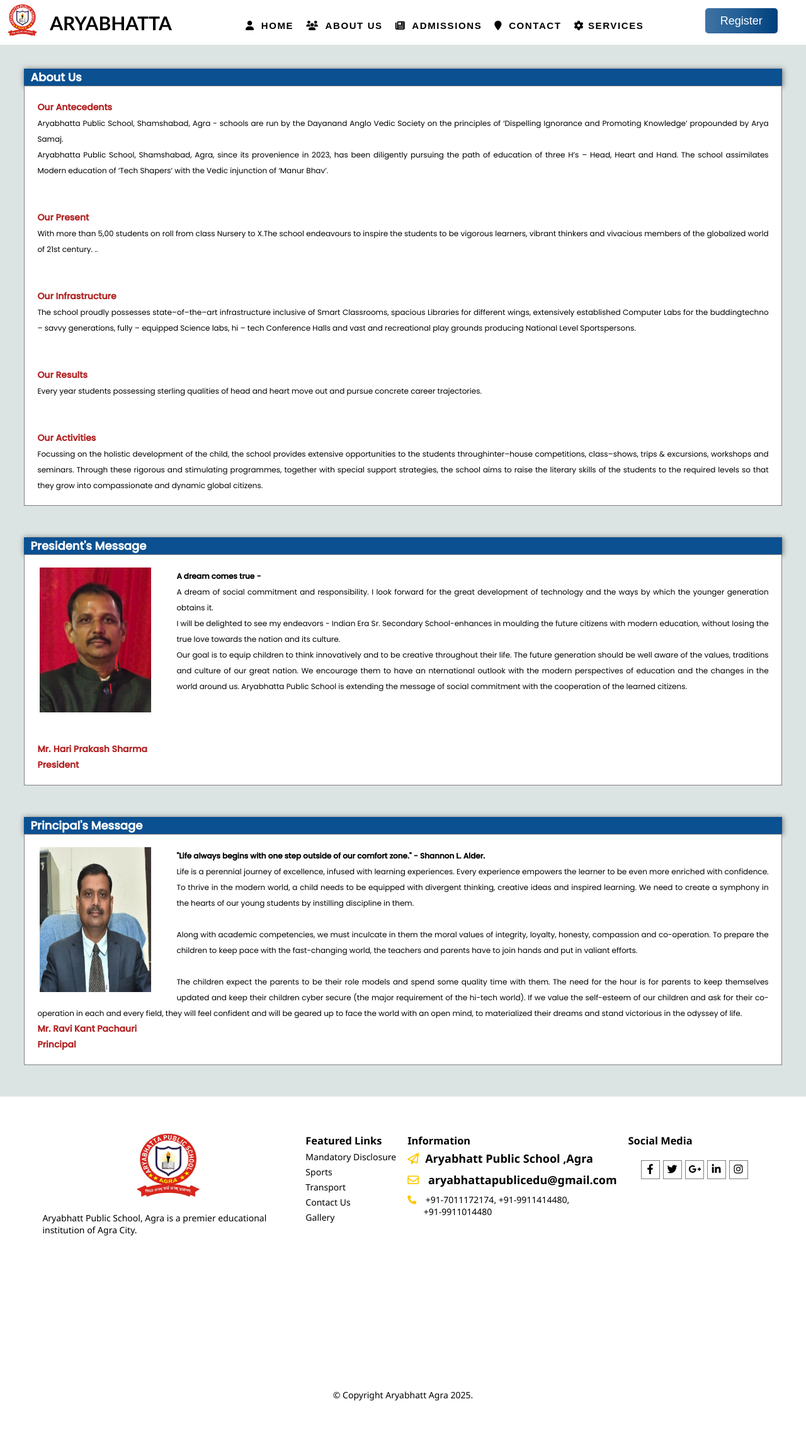
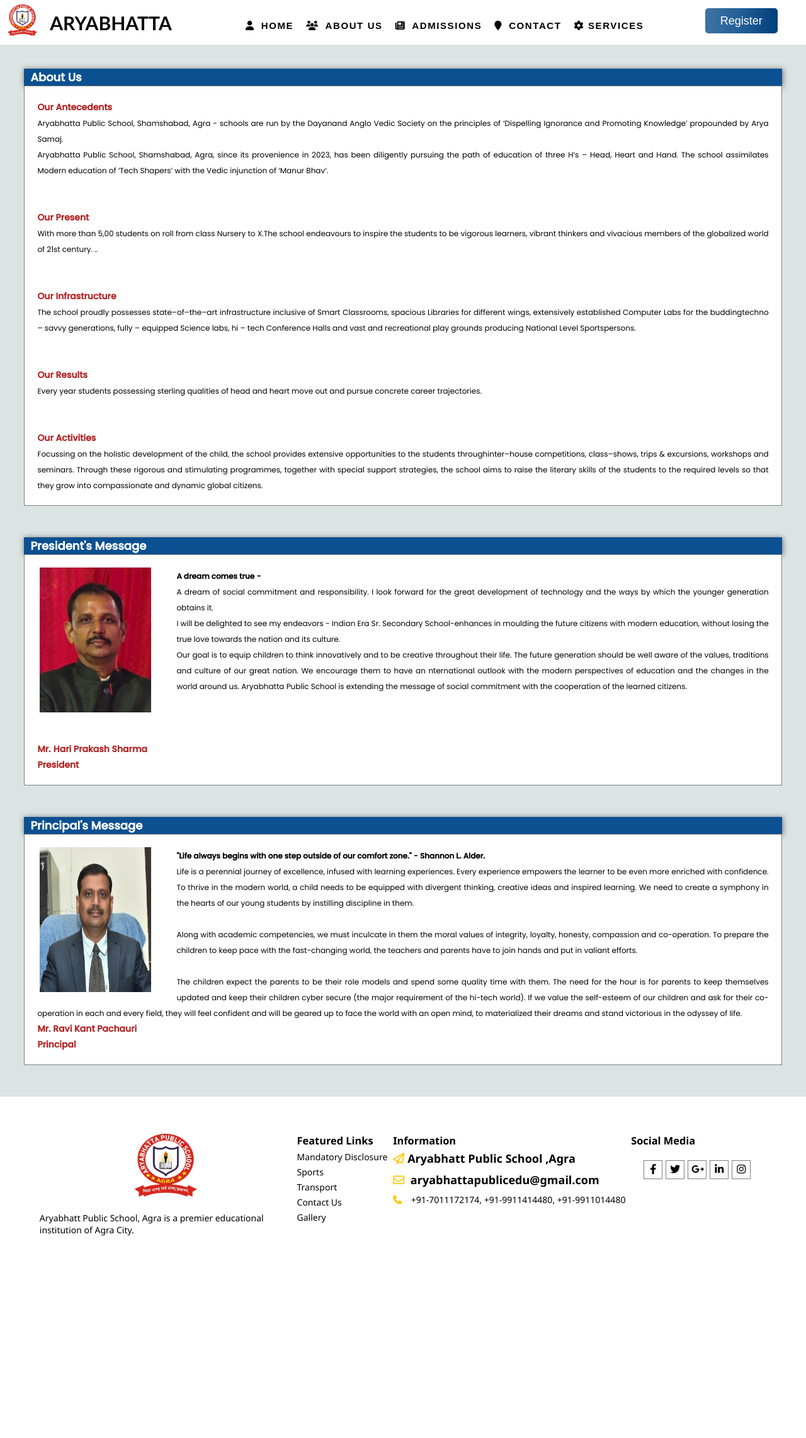
Before and after one commit to shivam2419/School, a Django app: page /about in a window 1280 px wide. Shown: the whole page at 63% size. After the commit the page ends 1962 px from the top, so only its background shows below. Run offline with Django 4.2, Linux system fonts and the light colour scheme; some libraries are stand-ins or nearby versions.

Commit message:
Error fixed

```diff
--- a/static/base.css
+++ b/static/base.css
@@ -442,7 +442,7 @@
 }
 
 #rdtheme_info-2 li i {
-  margin-right: 10px;
+  margin-right: 5px;
   color: #fdc800;
 }
 #rdtheme_info-2 li {
@@ -489,7 +489,7 @@
     margin-top: 5px;
   }
   #rdtheme_info-2 ul li a {
-    font-size: 12px;
+    font-size: 16px;
   }
   #navbutton{
     margin: 0;
--- a/static/index.css
+++ b/static/index.css
@@ -8,7 +8,7 @@
 
 /*  Middle content */
 .middle {
-  background-image: url('main.png');
+  background-image: url('background-image.png');
   padding: 5%;
   color: white;
   background-repeat: no-repeat;
--- a/templates/base.html
+++ b/templates/base.html
@@ -23,23 +23,47 @@
     <meta name="keywords" content="Aryabhatt Public School, Agra, school in Agra, CBSE school, quality education, best schools in Agra">
 
     <!-- Author -->
-    <meta name="author" content="Aryabhatt Public School, Agra">
+    <meta name="author" content="Aryabhatt Public School">
 
     <!-- Open Graph (for Facebook, LinkedIn, etc.) -->
-    <meta property="og:title" content="{% block og_title %}Aryabhatt Public School, Agra - Excellence in Education{% endblock %}">
+    <meta property="og:title" content="{% block og_title %}Aryabhatt Public School - Excellence in Education{% endblock %}">
     <meta property="og:description" content="{% block og_description %}Providing a nurturing and academically enriching environment for students in Agra.{% endblock %}">
     <meta property="og:type" content="website">
     <meta property="og:url" content="https://www.apsagra.org/">
-    <meta property="og:image" content="https://www.apsagra.org/static/logo.jpg">  <!-- Update with your actual logo/image URL -->
+    <meta property="og:image" content="https://www.apsagra.org/static/logo.png">  <!-- Update with your actual logo/image URL -->
 
     <!-- Twitter Card -->
     <meta name="twitter:card" content="summary_large_image">
     <meta name="twitter:title" content="{% block twitter_title %}Aryabhatt Public School, Agra{% endblock %}">
     <meta name="twitter:description" content="{% block twitter_description %}Excellence in Education at Aryabhatt Public School, Agra.{% endblock %}">
-    <meta name="twitter:image" content="https://www.apsagra.org/static/logo.jpg"> <!-- Update with your actual logo/image URL -->
+    <meta name="twitter:image" content="https://www.apsagra.org/static/logo.png"> <!-- Update with your actual logo/image URL -->
 
     <!-- Favicon -->
-    <link rel="icon" href={% static "logo.jpg" %} type="image/x-icon">
+    <link rel="icon" href={% static "logo.png" %} type="image/x-icon">
+    <!-- Organization Structured Data -->
+    <script type="application/ld+json">
+    {
+      "@context": "https://schema.org",
+      "@type": "Organization",
+      "name": "Aryabhatt Public School, Agra",
+      "url": "https://www.apsagra.org/",
+      "logo": "https://www.apsagra.org/static/logo.png",  <!-- replace with actual URL -->
+      "contactPoint": {
+        "@type": "ContactPoint",
+        "telephone": "+91-XXXXXXXXXX",
+        "contactType": "Customer Support",
+        "email": "info@apsagra.org"
+      },
+      "address": {
+        "@type": "PostalAddress",
+        "streetAddress": "Your school address here",
+        "addressLocality": "Agra",
+        "addressRegion": "UP",
+        "postalCode": "XXXXXX",
+        "addressCountry": "IN"
+      }
+    }
+    </script>
     <!--Search Engine meta tags end-->
 
     <link
@@ -75,7 +99,7 @@
       <div id="bar">
         <i Style="font-size:24px;" class="fa fa-bars" onclick="openNav()"></i>
       </div>
-      <a href="index"><img src={% static 'logo.jpg' %} alt=".." /></a>
+      <a href="index"><img src={% static 'logo.png' %} alt=".." /></a>
       <h2>ARYABHATTA</h2>
       <ul>
       <li><i class="fa fa-user" style="margin-right: 10px"></i
@@ -136,7 +160,7 @@
                   <p>
                     <img
                       loading="lazy"
-                      src="{% static 'logo.jpg' %}"
+                      src="{% static 'logo.png' %}"
                       alt="Girl in a jacket"
                       width="350"
                       height="100"
@@ -216,7 +240,7 @@
                   ></i></a
                 >&nbsp;&nbsp;&nbsp; <a href="tel:7011172174">+91-7011172174</a>,
                 <a href="tel:9911414480">+91-9911414480</a
-                >,<br />&nbsp;&nbsp;&nbsp;&nbsp;&nbsp;&nbsp;
+                >,
                 <a href="tel:9911014480">+91-9911014480</a>
               </div>
             </div>
@@ -273,9 +297,9 @@
       <div class="footer-bottom-area">
         <div class="container">
           <div class="row">
-            <div class="col-sm-12 col-xs-12 text-center">
+            {% comment %} <div class="col-sm-12 col-xs-12 text-center">
               © Copyright <a href=""> Aryabhatt Agra</a> 2025.
-            </div>
+            </div> {% endcomment %}
           </div>
         </div>
       </div>
```
Also changed, not shown: static/background-image.png (added), static/logo.png (added), static/manifest.json.
